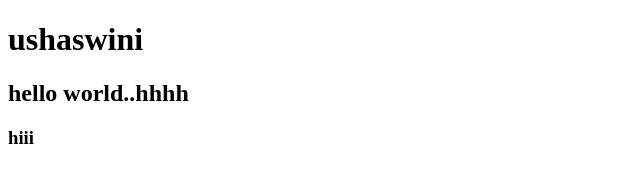
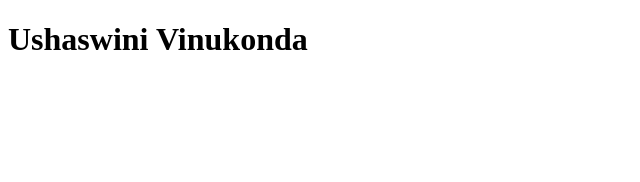
Before and after one commit to ushaswinivinukonda/ushaswinivinukonda.github.io, a plain HTML site: page index.html in a window 1280 px wide. Shown: the whole page, without its empty margins (0-640 px from the left). Drawn offline with Linux system fonts and the light colour scheme.

Commit message:
initial commit

```diff
--- a/index.html
+++ b/index.html
@@ -6,10 +6,7 @@
     <title>Document</title>
 </head>
 <body>
-    <h1>ushaswini</h1>
-    <h2>hello world..hhhh
+    <h1>Ushaswini Vinukonda</h1>
 
-    </h2>
-    <h3>hiii</h3>
 </body>
 </html>
```
